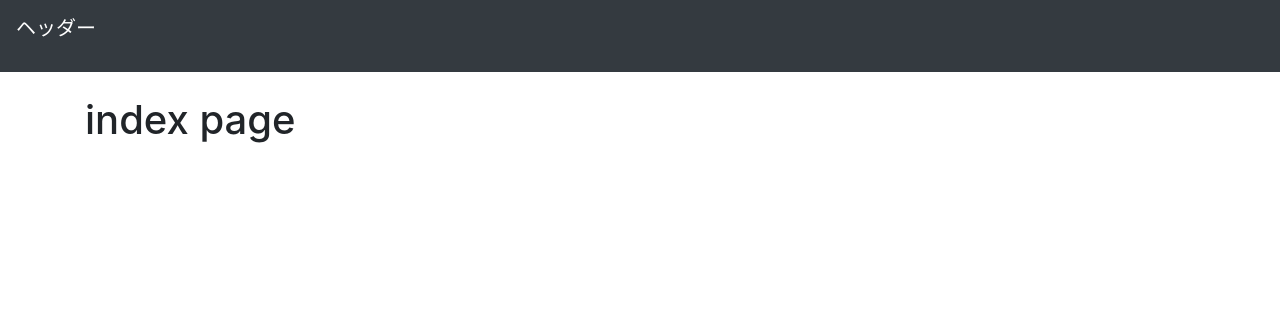
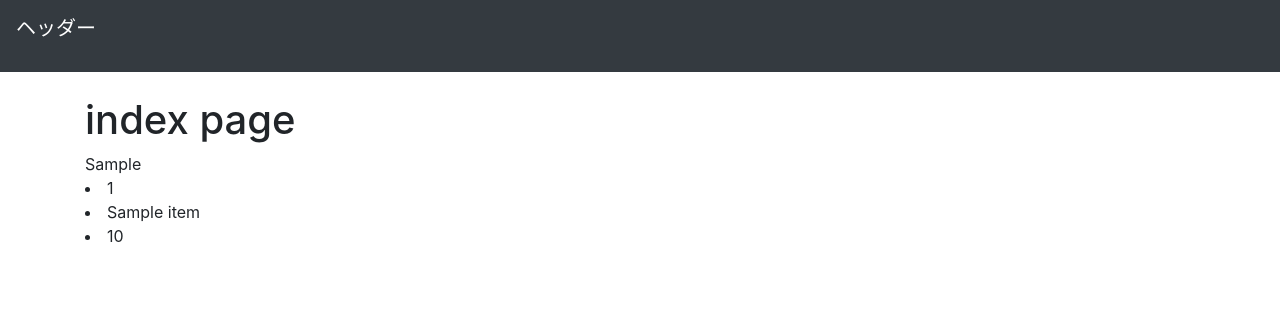
Before and after one commit to ANKM0/django_sample_make_list_with_templateview, a Django app: template django_sample/templates/app1/index.html in a window 1280 px wide. Shown: the top 332 px of the page. Run offline with Django 4.2, Linux system fonts and the light colour scheme; the template is opened without the code that fills it: most values are stand-ins (such as "Sample title", 1, 10 or a date in 2020); some libraries are stand-ins or nearby versions.

Commit message:
#4 Listview版　完成

```diff
--- a/django_sample/templates/app1/index.html
+++ b/django_sample/templates/app1/index.html
@@ -5,5 +5,14 @@
 <div class="container">
     <h1>index page</h1>
 
+    {{ object_list }}
+
+    {% for item in object_list %}
+    <li>{{ item.number }}</li>
+    <li>{{ item.name }}</li>
+    <li>{{ item.price }}</li>
+    <br>
+    {% endfor %}
+
 </div>
 {% endblock %}
```
Also changed, not shown: django_sample/app1/views.py (+4 -13 lines).
